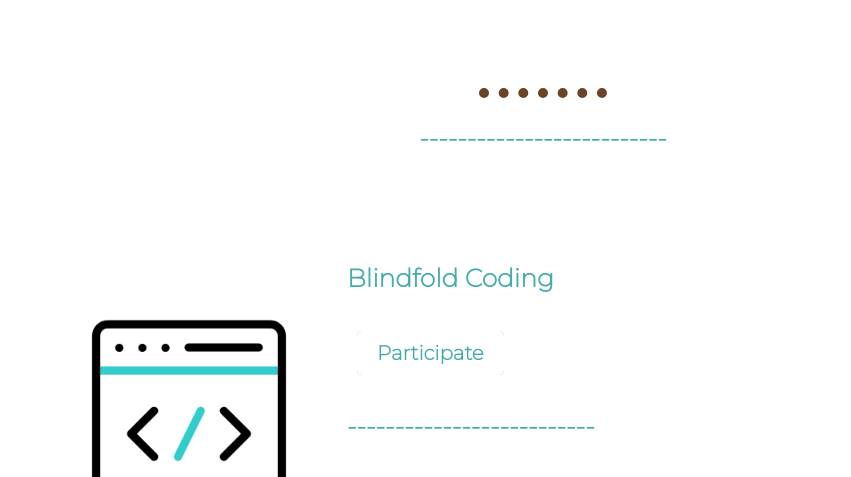
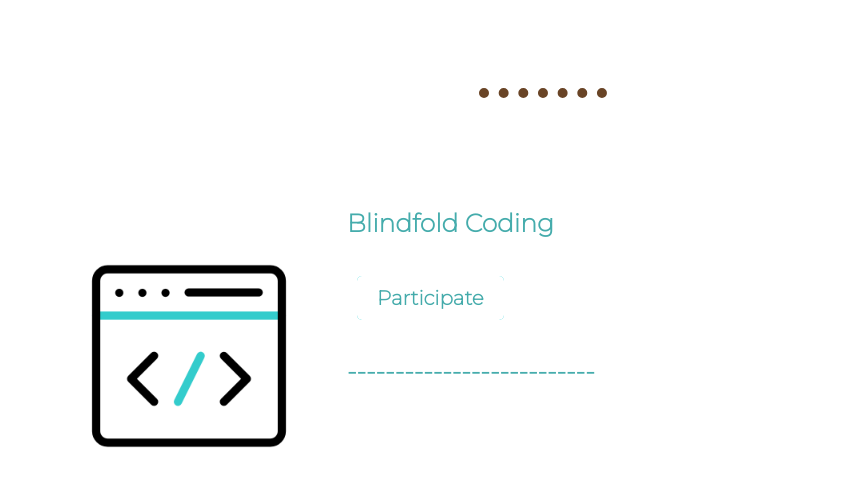
Before and after one commit to Shrey502/Science-Week, a plain HTML site: page index.html in a window 1280 px wide. Shown: the part 820-1297 px from the top of the page, without its empty margins (97-948 px from the left). Drawn offline with Linux system fonts and the light colour scheme.

Commit message:
Update index.html

```diff
--- a/index.html
+++ b/index.html
@@ -18,7 +18,6 @@
     </div>
     <div class="middle-container">
         <hr>
-        <h3>--------------------------</h3>
         <div class="skills">
             <div class="skill-row">
                 <img class="skills-png" src="images/html.gif" alt="computer">
```
